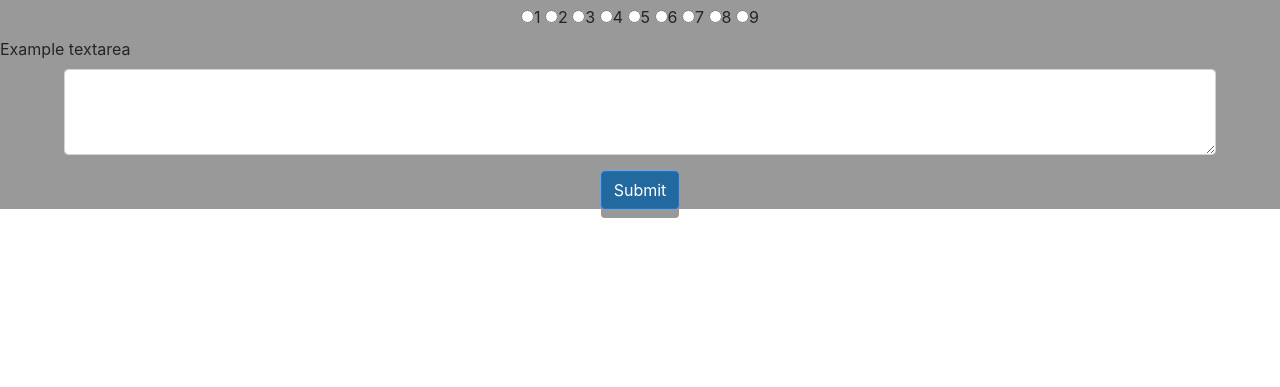
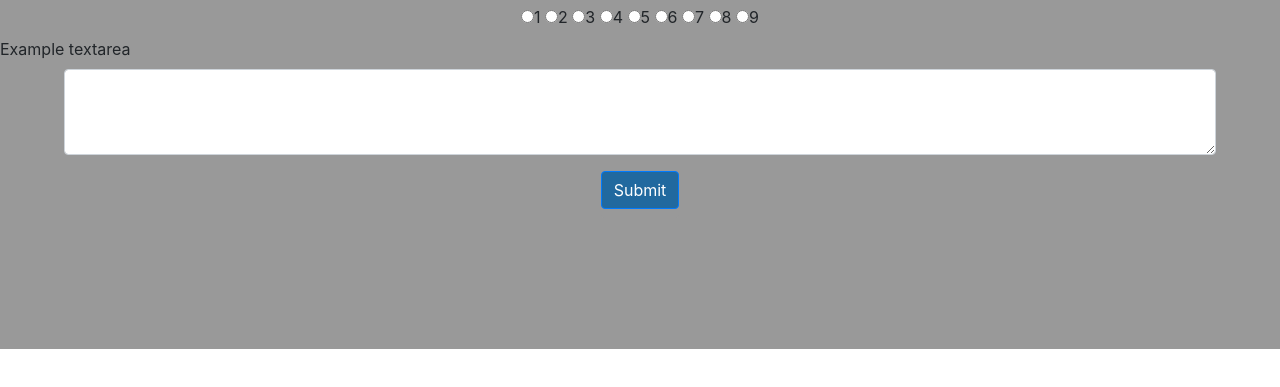
Before and after one commit to lakshyav001/life, a plain HTML site: page index.html in a window 1280 px wide. Shown: the part 391-778 px from the top of the page. Drawn offline with nearby package versions, Linux system fonts and the light colour scheme.

Commit message:
body part

```diff
--- a/style.css
+++ b/style.css
@@ -23,6 +23,7 @@ padding-top: 40px;
   font-weight: bold;
 }
 .body-part{
+  height: 600px;
   width: auto;
 
   background-color: #999;
```
Also changed, not shown: index.html (+1 -1 lines).
